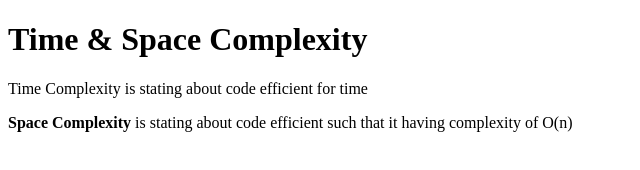
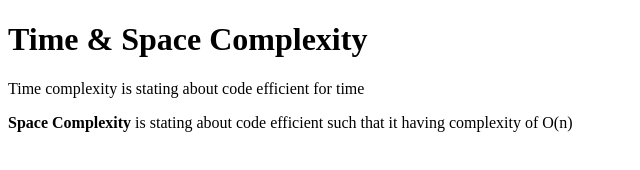
Before and after one commit to acciojob/time-and-space-complexity-shantanu400, a website: page main.html in a window 1280 px wide. Shown: the full height of the page, 0-640 px from the left. Drawn offline with Linux system fonts and the light colour scheme.

Commit message:
created a submission

```diff
--- a/main.html
+++ b/main.html
@@ -11,7 +11,7 @@
     <script type="text/javascript" src="./script.js">
 </script>
 <h1>Time & Space Complexity</h1>
-	<p>Time Complexity is stating about code efficient for time</p>
+	<p>Time complexity is stating about code efficient for time</p>
 	<p><b>Space Complexity </b>is stating about code efficient such that it having complexity of O(n) </p>
 </body>
 
```
